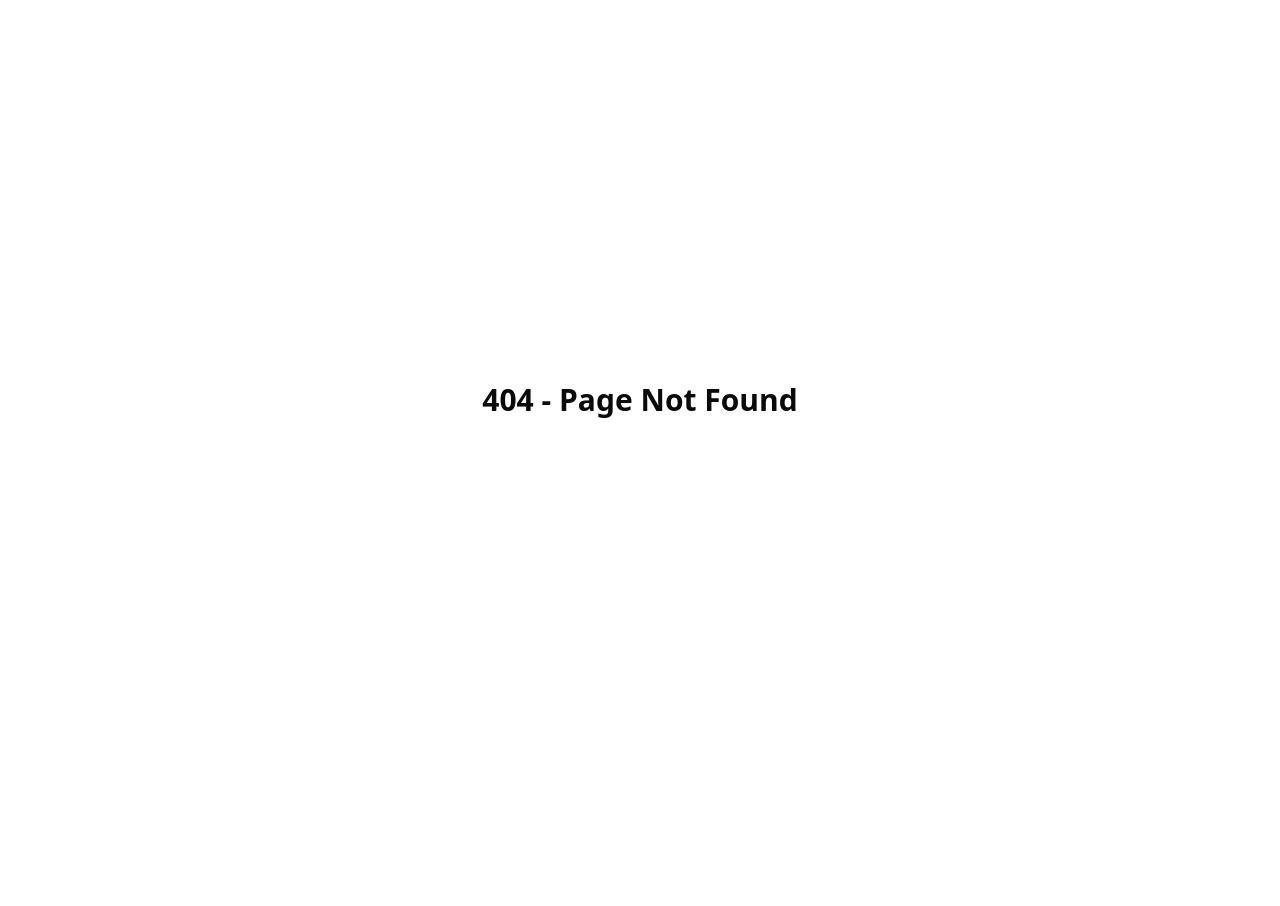
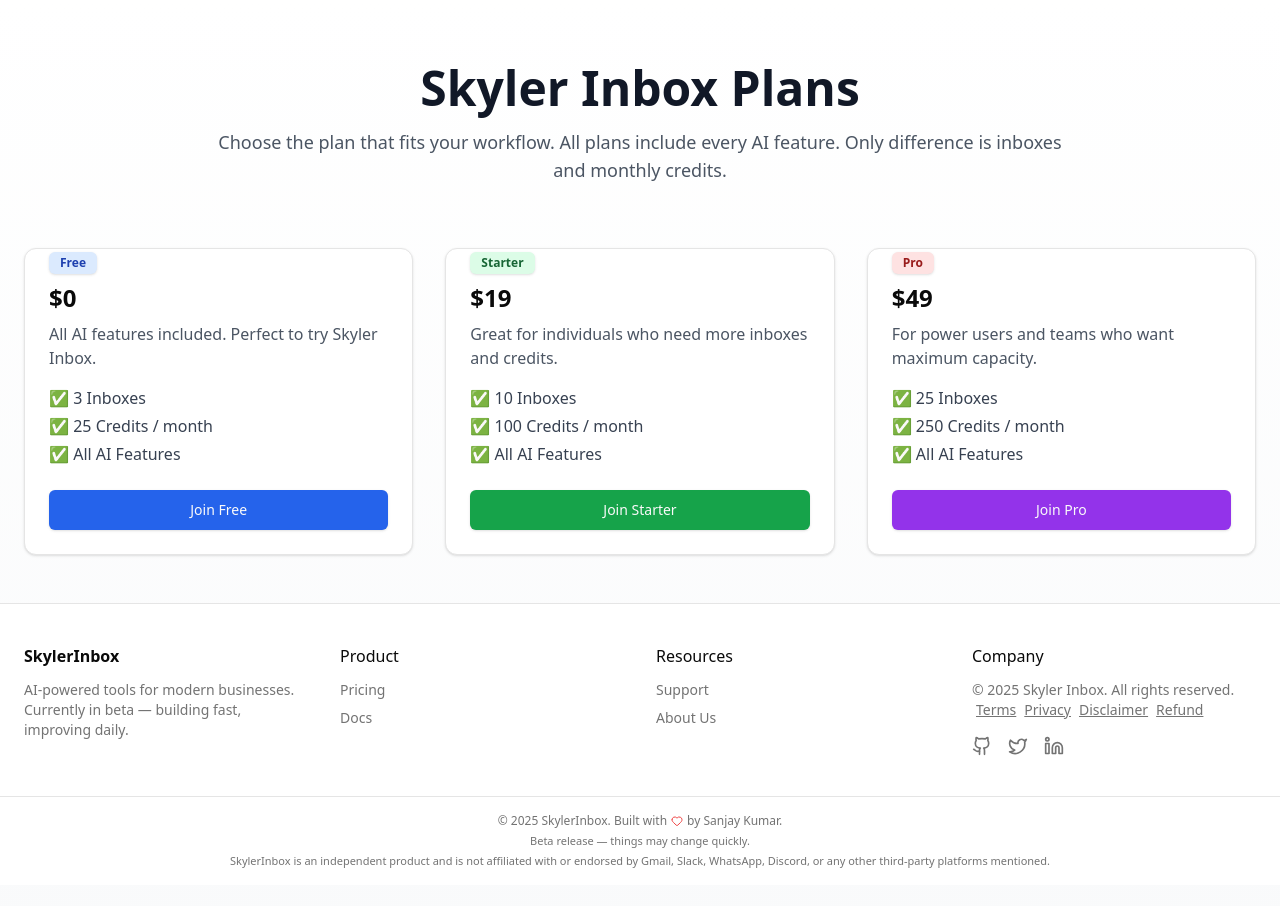
Before and after one commit to 05sanjaykumar/Skyler-AI, a Next.js app in the folder apps/web/: page /pricing in a window 1280 px wide. Before the commit this address had no page. Shown: the top 906 px of the page. Before the commit the page ends 800 px from the top, so only its background shows below. Built offline with nearby package versions, Linux system fonts and the light colour scheme.

Commit message:
chore: Added pricing section

```diff
--- /dev/null
+++ b/apps/web/app/pricing/page.tsx
@@ -0,0 +1,112 @@
+// apps/web/app/pricing/page.tsx
+"use client";
+
+import { motion } from "framer-motion";
+import { Button } from "@/components/ui/button";
+import { Card, CardContent } from "@/components/ui/card";
+import { Badge } from "@/components/ui/badge";
+import Footer from "@/components/footer";
+
+const plans = [
+  {
+    name: "Free",
+    inboxes: 3,
+    credits: 25,
+    price: "$0",
+    description: "All AI features included. Perfect to try Skyler Inbox.",
+    color: "blue",
+  },
+  {
+    name: "Starter",
+    inboxes: 10,
+    credits: 100,
+    price: "$19",
+    description: "Great for individuals who need more inboxes and credits.",
+    color: "green",
+  },
+  {
+    name: "Pro",
+    inboxes: 25,
+    credits: 250,
+    price: "$49",
+    description: "For power users and teams who want maximum capacity.",
+    color: "red",
+  },
+];
+
+// Predefined Tailwind classes for safe usage
+const colorMap: Record<string, string> = {
+  blue: "bg-blue-100 text-blue-800",
+  green: "bg-green-100 text-green-800",
+  red: "bg-red-100 text-red-800",
+};
+
+const buttonColorMap: Record<string, string> = {
+  blue: "bg-blue-600 hover:bg-blue-700",
+  green: "bg-green-600 hover:bg-green-700",
+  red: "bg-purple-600 hover:bg-purple-700",
+};
+
+export default function PricingPage() {
+  return (
+    <main className="relative bg-gradient-to-b from-white to-gray-50 min-h-screen flex flex-col items-center justify-start py-16">
+
+      {/* Hero Section */}
+      <motion.section
+        initial={{ opacity: 0, y: -40 }}
+        animate={{ opacity: 1, y: 0 }}
+        transition={{ duration: 0.8 }}
+        className="w-full max-w-4xl px-6 text-center"
+      >
+        <h1 className="text-5xl font-extrabold text-gray-900 mb-4">
+          Skyler Inbox Plans
+        </h1>
+        <p className="text-gray-600 text-lg">
+          Choose the plan that fits your workflow. All plans include every AI feature. Only difference is inboxes and monthly credits.
+        </p>
+      </motion.section>
+
+      {/* Plans Section */}
+      <section className="w-full max-w-7xl px-6 mt-16 grid grid-cols-1 md:grid-cols-3 gap-8 mb-12">
+        {plans.map((plan, idx) => (
+          <motion.div
+            key={plan.name}
+            initial={{ opacity: 0, y: 20 }}
+            whileInView={{ opacity: 1, y: 0 }}
+            transition={{ delay: 0.1 * idx }}
+            viewport={{ once: true }}
+          >
+            <Card className="h-full hover:shadow-xl transition-shadow duration-300 flex flex-col justify-between">
+              <CardContent className="flex flex-col justify-between h-full">
+                <div>
+                  <Badge className={`mb-2 ${colorMap[plan.color]}`}>
+                    {plan.name}
+                  </Badge>
+                  <h3 className="text-2xl font-bold mb-2">{plan.price}</h3>
+                  <p className="text-gray-600 mb-4">{plan.description}</p>
+
+                  <ul className="text-gray-700 space-y-1">
+                    <li>✅ {plan.inboxes} Inbox{plan.inboxes > 1 ? "es" : ""}</li>
+                    <li>✅ {plan.credits} Credits / month</li>
+                    <li>✅ All AI Features</li>
+                  </ul>
+                </div>
+
+                <Button
+                  className={`mt-6 w-full ${buttonColorMap[plan.color]}`}
+                  size="lg"
+                  onClick={() => window.location.href = "/waitlist"}
+                >
+                  Join {plan.name}
+                </Button>
+              </CardContent>
+            </Card>
+          </motion.div>
+        ))}
+      </section>
+
+      {/* Footer */}
+      <Footer />
+    </main>
+  );
+}
```
